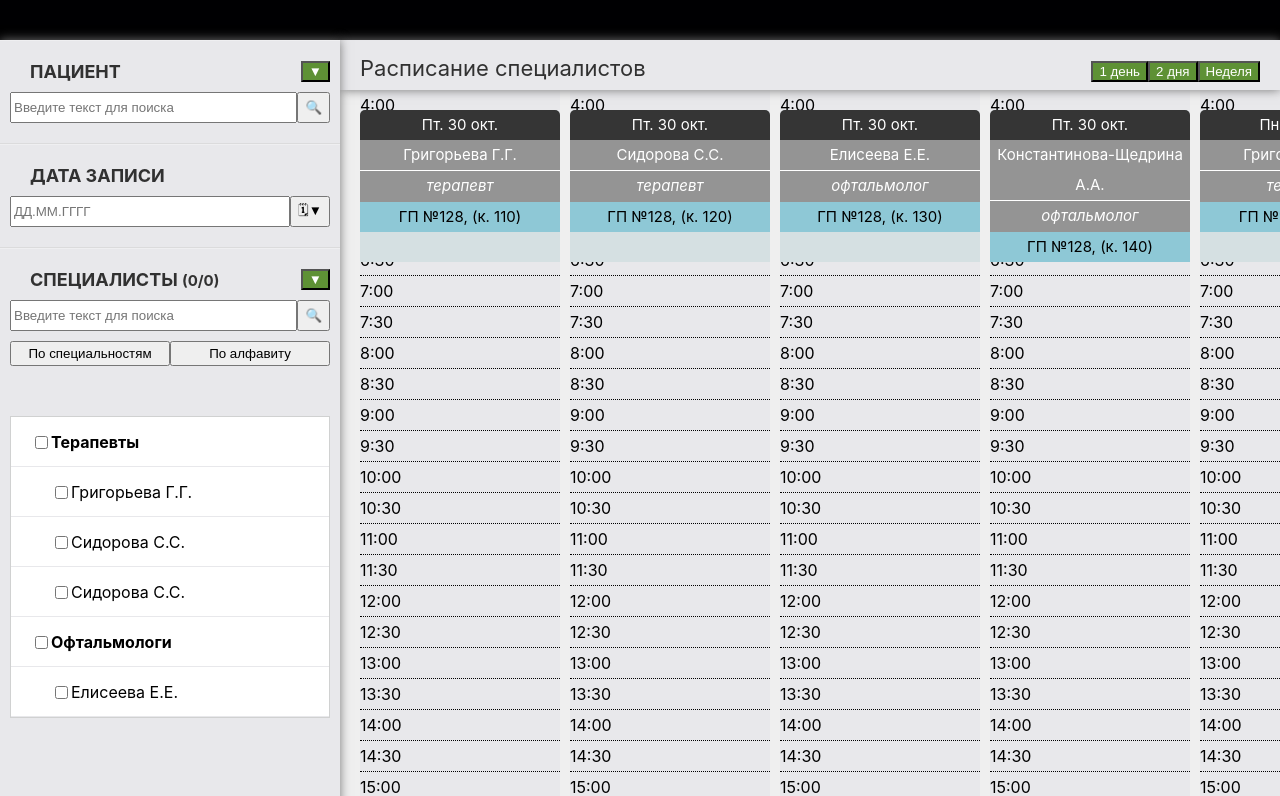
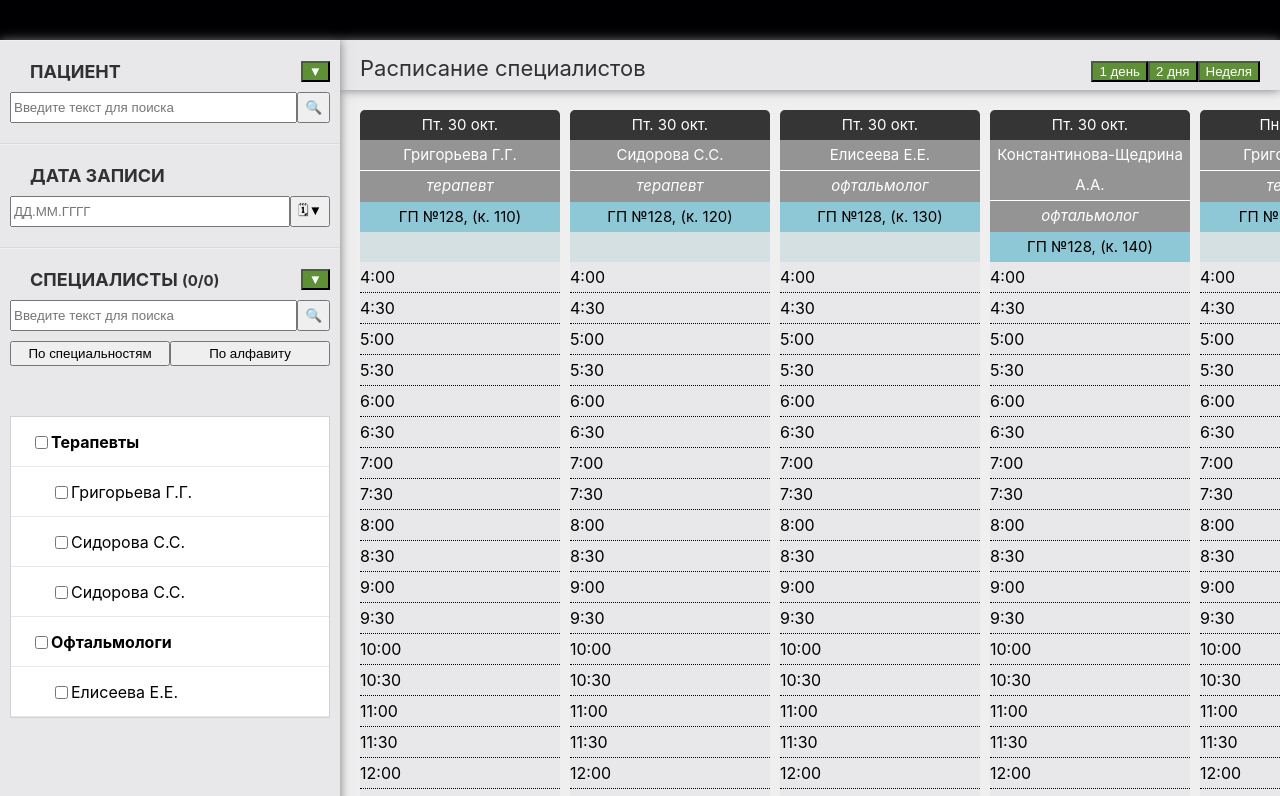
Before and after one commit to pwrmind/react-schedule, a React (Create React App) app: page / in a window 1280 px wide. Shown: the top 796 px of the page. Built offline with nearby package versions, Linux system fonts and the light colour scheme.

Commit message:
#7893 calendar scroll

```diff
--- a/src/views/Schedule/Calendar/Calendar.scss
+++ b/src/views/Schedule/Calendar/Calendar.scss
@@ -10,6 +10,7 @@
     align-items: center;
     justify-content: center;
     width: 100%;
+    overflow: hidden;
 
     span {
       color: #a8a8a8;
@@ -17,17 +18,13 @@
   }
 
   &__schedule {
-    position: relative;
     display: flex;
     flex-direction: column;
     width: 100%;
     height: 100%;
-    overflow: scroll;
+    overflow: scroll hidden;
 
     &--header {
-      position: absolute;
-      top: 0;
-      left: 0;
       z-index: 1;
     }
 
@@ -71,6 +68,8 @@
     }
 
     &--body {
+      overflow: hidden scroll;
+
       &-column {
         margin: 0 -10px 20px 20px;
         border-radius: 0 0 5px 5px;
--- a/src/views/Schedule/Calendar/Calendar.tsx
+++ b/src/views/Schedule/Calendar/Calendar.tsx
@@ -73,28 +73,13 @@ export const Calendar: React.FC<any> = () => {
 		'19:00', '19:30', '20:00', '20:30', '21:00', '21:30', '22:00', '22:30', '23:00', '23:30'
 	];
 
-	const scroll = (e: any) => {
-		const header: any = document.getElementById('header');
-		if (e.currentTarget.scrollTop > 0) {
-			if (e.currentTarget.style.marginTop === '' || parseInt(e.currentTarget.style.marginTop) === 0) {
-				e.currentTarget.style.marginTop = header.offsetHeight + 'px';
-				header.style.position = 'absolute';
-				header.style.top = '0';
-			}
-		}
-		else {
-			e.currentTarget.style.marginTop = 0;
-			header.style.position = 'relative';
-		}
-	};
-
 	return (
 		<div className="calendar">
 			<div className="calendar__container">
 				{ 0 ?
 					<span>Для просмотра расписания выберите хотя бы один Доступный ресурс.</span> :
 					<div className="calendar__schedule">
-						<div className="calendar__schedule--header" id="header">
+						<div className="calendar__schedule--header">
 						{columns.map((column, index) => (
 							<div className="calendar__schedule--header-column" key={column.id}>
 								<div className="calendar__schedule--header-column-day">{column.date}</div>
@@ -104,7 +89,7 @@ export const Calendar: React.FC<any> = () => {
 							</div>
 						))}
 						</div>
-						<div className="calendar__schedule--body" id="body">
+						<div className="calendar__schedule--body" style={ {width: columns.length * 211 + 'px'} }>
 							{columns.map((column, index) => (
 								<div className="calendar__schedule--body-column" key={column.id}>
 									{hours.map((hour, index) => (
```
